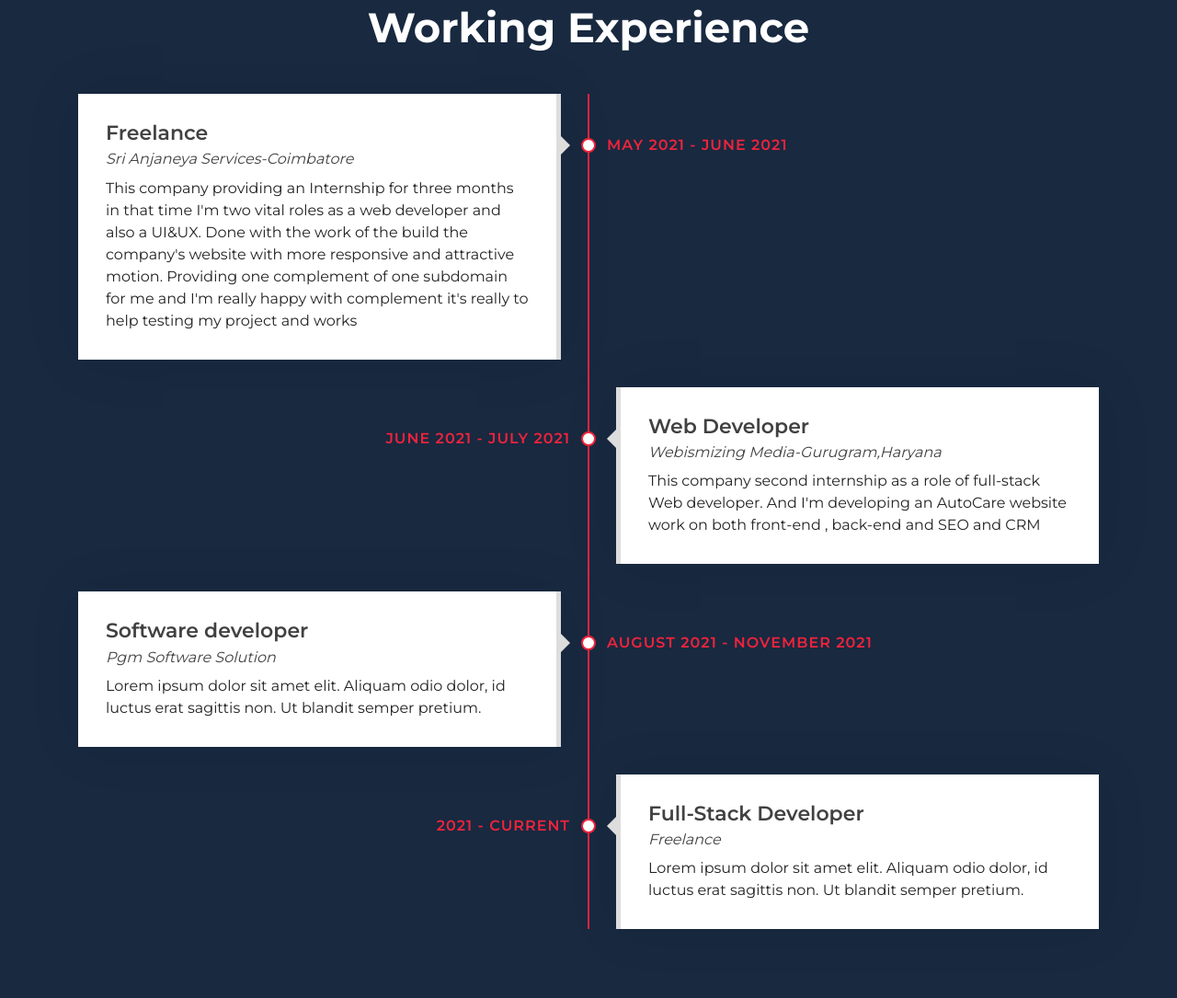
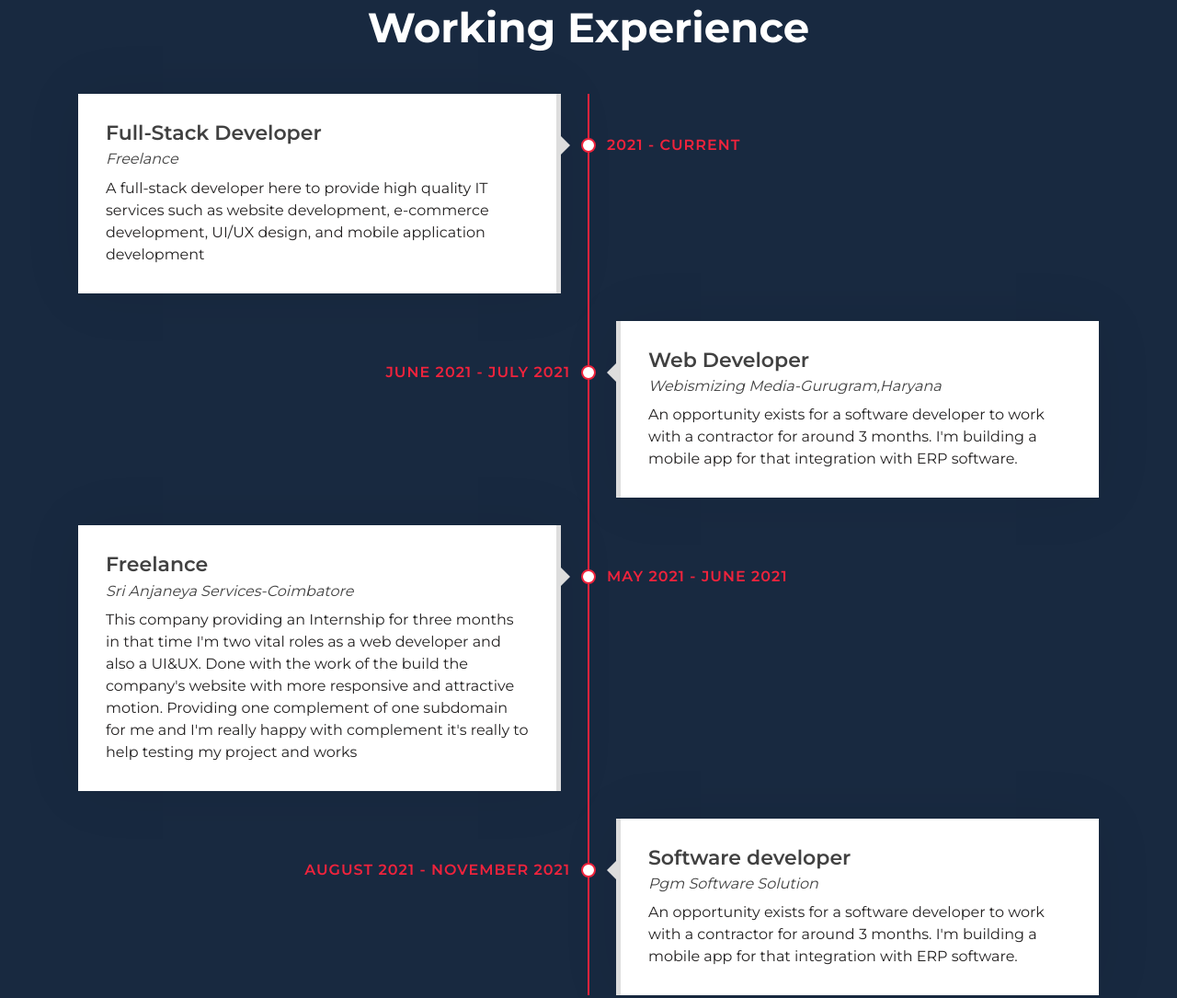
Before and after one commit to procodeas/Arunkumar-Portfolio, a plain HTML site: page index.html in a window 1280 px wide. Shown: the part 1512-2597 px from the top of the page at 92% size. Drawn offline with nearby package versions, Linux system fonts and the light colour scheme.

Commit message:
first commit

```diff
--- a/index.html
+++ b/index.html
@@ -40,7 +40,8 @@
     <!-- Nav Bar Start -->
     <div class="navbar navbar-expand-lg bg-light navbar-light">
         <div class="container-fluid">
-            <a href="index.html" class="navbar-brand" style="font-family: 'Sacramento', cursive; font-size:40;">ArunKumar</a>
+            <a href="index.html" class="navbar-brand"
+                style="font-family: 'Sacramento', cursive; font-size:40;">ArunKumar</a>
             <button type="button" class="navbar-toggler" data-toggle="collapse" data-target="#navbarCollapse">
                 <span class="navbar-toggler-icon"></span>
             </button>
@@ -54,18 +55,26 @@
                     <!-- <a href="#contact" class="nav-item nav-link">Contact</a> -->
                     <ul class="nav justify-content-end">
                         <li class="nav-item">
-                          <a class="nav-link" href="https://www.linkedin.com/in/arun-kumar-41a82320a"><p class="nav-title "style="font-size:30px"><i class="fab fa-linkedin"></i></p></a>
+                            <a class="nav-link" href="https://www.linkedin.com/in/arun-kumar-41a82320a">
+                                <p class="nav-title " style="font-size:30px"><i class="fab fa-linkedin"></i></p>
+                            </a>
                         </li>
                         <li class="nav-item">
-                          <a class="nav-link" href="https://github.com/Arunkumarvp"><p class="nav-title "style="font-size:30px"><i class="fab fa-github"></i></p></a>
+                            <a class="nav-link" href="https://github.com/Arunkumarvp">
+                                <p class="nav-title " style="font-size:30px"><i class="fab fa-github"></i></p>
+                            </a>
                         </li>
                         <li class="nav-item">
-                          <a class="nav-link" href="https://www.instagram.com/arunkbytes2020/?igshid=mp2ztyei2ag8"><p class="nav-title "style="font-size:30px"><i class="fab fa-instagram"></i></p></a>
+                            <a class="nav-link" href="https://www.instagram.com/arunkbytes2020/?igshid=mp2ztyei2ag8">
+                                <p class="nav-title " style="font-size:30px"><i class="fab fa-instagram"></i></p>
+                            </a>
                         </li>
                         <li class="nav-item">
-                          <a class="nav-link" href="https://wa.link/pq84s1"><p class="nav-title "style="font-size:30px"><i class="fab fa-whatsapp"></i></p></a>
+                            <a class="nav-link" href="https://wa.link/pq84s1">
+                                <p class="nav-title " style="font-size:30px"><i class="fab fa-whatsapp"></i></p>
+                            </a>
                         </li>
-                      </ul>
+                    </ul>
 
                 </div>
             </div>
@@ -125,7 +134,9 @@
                     style="visibility: visible; animation-name: fadeInRight;">
                     <h1 class="fw-light">Arunkumar</h1>
                     <h5 class="fg-theme mb-3">UI/UX &amp;Full-Stack Developer</h5>
-                    <p class="text-muted">A full-stack developer here to provide high quality IT services such as website development, e-commerce development, mobile application development, UI/UX design and mobile application development
+                    <p class="text-muted">A full-stack developer here to provide high quality IT services such as
+                        website development, e-commerce development, mobile application development, UI/UX design and
+                        mobile application development
                     </p>
                     <ul class="theme-list">
                         <li><b>From:</b>Tiruppur</li>
@@ -133,7 +144,8 @@
                         <li><b>Age:</b> 22</li>
                         <li><b>Gender:</b> Male</li>
                     </ul>
-                    <a class="btn btn-theme-outline" href="Resumefolder/Arunkumar Resume.pdf" target="_blank">Download CV</a>
+                    <a class="btn btn-theme-outline" href="Resumefolder/Arunkumar.pdf" target="_blank">Download
+                        CV</a>
                 </div>
             </div>
         </div>
@@ -224,13 +236,17 @@
             <div class="timeline">
                 <div class="timeline-item left wow slideInLeft" data-wow-delay="0.1s">
                     <div class="timeline-text">
-                        <div class="timeline-date">May 2021 - June 2021 </div>
-                        <h2 class="text-black">Freelance</h2>
-                        <h4>Sri Anjaneya Services-Coimbatore</h4>
+                        <div class="timeline-date">2021 - Current</div>
+                        <h2>Full-Stack Developer</h2>
+                        <h4>Freelance</h4>
                         <p>
-                            This company providing an Internship for three months in that time I'm two vital roles as a web developer and also a UI&UX. Done with the work of the build the company's website with more responsive and attractive motion. Providing one complement of one subdomain for me and I'm really happy with complement it's really to help testing my project and works
+                            A full-stack developer here to provide high quality IT
+                            services such as website development, e-commerce development,
+                            UI/UX design, and mobile application development
+
                         </p>
                     </div>
+
                 </div>
                 <div class="timeline-item right wow slideInRight" data-wow-delay="0.1s">
                     <div class="timeline-text">
@@ -239,34 +255,38 @@
                         <h2>Web Developer</h2>
                         <h4>Webismizing Media-Gurugram,Haryana</h4>
                         <p>
-                            This company second internship as a role of full-stack Web developer. And
-                            I'm developing an AutoCare website work on both front-end , back-end and
-                            SEO and CRM
+                            An opportunity exists for a software developer to work with a
+                            contractor for around 3 months. I'm building a mobile app for that
+                            integration with ERP software.
                         </p>
                     </div>
                 </div>
                 <div class="timeline-item left wow slideInLeft" data-wow-delay="0.1s">
                     <div class="timeline-text">
-                        <div class="timeline-date">	August 2021 -
-                            November 2021</div>
-                        <h2>Software developer</h2>
-                        <h4>Pgm Software Solution </h4>
+                        <div class="timeline-date">May 2021 - June 2021 </div>
+                        <h2 class="text-black">Freelance</h2>
+                        <h4>Sri Anjaneya Services-Coimbatore</h4>
                         <p>
-                            Lorem ipsum dolor sit amet elit. Aliquam odio dolor, id luctus erat sagittis non. Ut
-                            blandit semper pretium.
+                            This company providing an Internship for three months in that time I'm two vital roles as a
+                            web developer and also a UI&UX. Done with the work of the build the company's website with
+                            more responsive and attractive motion. Providing one complement of one subdomain for me and
+                            I'm really happy with complement it's really to help testing my project and works
                         </p>
                     </div>
                 </div>
                 <div class="timeline-item right wow slideInRight" data-wow-delay="0.1s">
                     <div class="timeline-text">
-                        <div class="timeline-date">2021 - Current</div>
-                        <h2>Full-Stack Developer</h2>
-                        <h4>Freelance</h4>
+                        <div class="timeline-date"> August 2021 -
+                            November 2021</div>
+                        <h2>Software developer</h2>
+                        <h4>Pgm Software Solution </h4>
                         <p>
-                            Lorem ipsum dolor sit amet elit. Aliquam odio dolor, id luctus erat sagittis non. Ut
-                            blandit semper pretium.
+                            An opportunity exists for a software developer to work with a
+                            contractor for around 3 months. I'm building a mobile app for that
+                            integration with ERP software.
                         </p>
                     </div>
+
                 </div>
                 <!-- <div class="timeline-item left wow slideInLeft" data-wow-delay="0.1s">
                     <div class="timeline-text">
@@ -476,13 +496,15 @@
                     <!-- <h3 class="text-black-50">123 Street, New York, USA</h3> -->
                     <div class="footer-menu">
                         <p class="text-black-50"><a href="tel:+91-9150531006">Contact-Me</a></p>
-                        <p class="text-black-50"><a href = "mailto: arunkumarvp2001@gmail.com">Send Email</a></p>
+                        <p class="text-black-50"><a href="mailto: arunkumarvp2001@gmail.com">Send Email</a></p>
                     </div>
                     <div class="footer-social">
-                        <a href="https://www.linkedin.com/in/arun-kumar-41a82320a"><i class="fab fa-linkedin-in"></i></a>
+                        <a href="https://www.linkedin.com/in/arun-kumar-41a82320a"><i
+                                class="fab fa-linkedin-in"></i></a>
                         <a href="https://github.com/Arunkumarvp"><i class="fab fa-github"></i></a>
 
-                        <a href="https://www.instagram.com/arunkbytes2020/?igshid=mp2ztyei2ag8"><i class="fab fa-instagram"></i></a>
+                        <a href="https://www.instagram.com/arunkbytes2020/?igshid=mp2ztyei2ag8"><i
+                                class="fab fa-instagram"></i></a>
                         <a href="https://wa.link/pq84s1"><i class="fab fa-whatsapp"></i></a>
                     </div>
                 </div>
```
Also changed, not shown: 2 other files.
